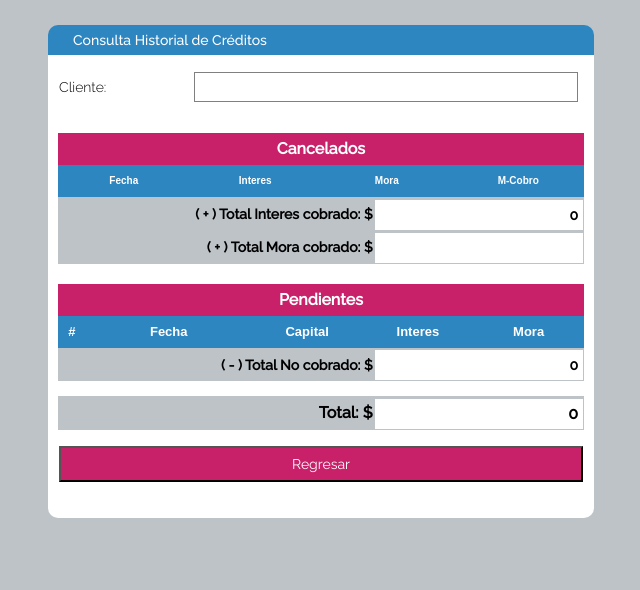
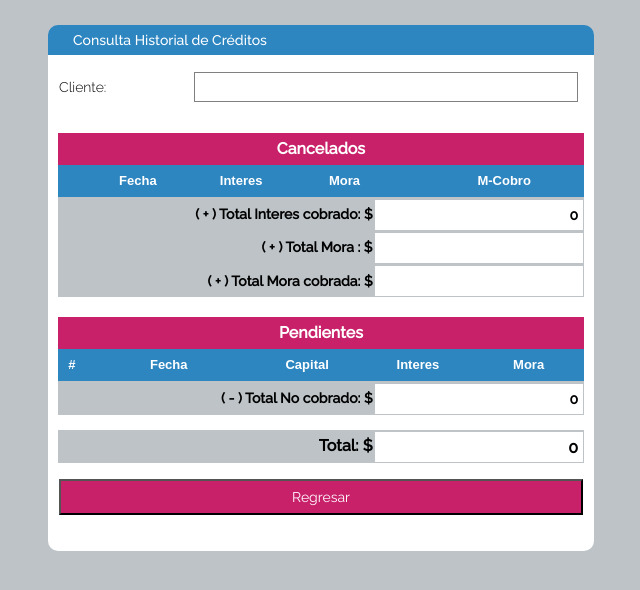
Before and after one commit to lcoronelcosta/sistema_cobros, a CodeIgniter app: page /sistema_permisos/index.php/menu_principal/historial_cliente_det in a window 1280 px wide. Shown: the top 590 px of the page, without its empty margins (319-959 px from the left). Run offline with CodeIgniter, Linux system fonts and the light colour scheme; data that the repository does not hold is empty; some libraries are stand-ins or nearby versions.

Commit message:
Aplica valores mora cobrado en calculo
Aplica valores mora cobrado en calculo

```diff
--- a/application/views/historial_cliente_det.php
+++ b/application/views/historial_cliente_det.php
@@ -127,10 +127,12 @@ date_default_timezone_set('America/Bogota');
 							  	function ( data, type, row ) {
 							  		var total_mora = row["t_mora"];
 									$("#t_mora").val(total_mora);
+									var total_mora_real = row["t_mora_real"];
+									$("#t_mora_real").val(total_mora_real);
 									//*****************************************************************
 							  		//Para llenar el campo total
 							  		//*****************************************************************
-							  		var t_total = parseFloat(parseFloat($("#t_interes").val()) + parseFloat($("#t_mora").val()) - parseFloat($("#t_saldo").val())).toFixed(2);
+							  		var t_total = parseFloat(parseFloat($("#t_interes").val()) + parseFloat($("#t_mora_real").val()) - parseFloat($("#t_saldo").val())).toFixed(2);
 									$("#t_total").val(t_total);
 
 							  		return ("$ " + row["mora"]);
@@ -186,22 +188,18 @@ date_default_timezone_set('America/Bogota');
 							{"data":"fecha_i"},
 							{"render":
 							  	function ( data, type, row ) {
-							  		var total2 = row["t_saldo"];
-									$("#t_saldo").val(total2);
-									//*****************************************************************
-							  		//Para llenar el campo total
-							  		//*****************************************************************
 							  		var t_total = parseFloat(parseFloat($("#t_interes").val()) + parseFloat($("#t_mora").val()) - parseFloat($("#t_saldo").val())).toFixed(2);
 									$("#t_total").val(t_total);
 
 							  		valor_p =  parseFloat(parseFloat(row["valor"]) - parseFloat(row["totalpagado"])).toFixed(2);
 							  		if (valor_p<=0)
 							  		{
+										$("#t_saldo").val("0");
 							  			return ("$ 0");
 							  		}
 							  		else
 							  		{
-
+										$("#t_saldo").val(valor_p);
 							  			return ("$ "+valor_p);
 							  		}
 							  	}
@@ -296,13 +294,13 @@ date_default_timezone_set('America/Bogota');
 						 	<td   style="font-size: 16px;font-weight: 1000;text-align: center">Cancelados</td>
 						</tr>
 					</table>
-					<table class="table-responsive"  id="tabla_cancelados" width="100%" style="font-family:sans-serif; font-size: 10px;text-align: center">
+					<table class="table-responsive"  id="tabla_cancelados" width="100%" style="font-family:sans-serif; font-size: 13px;text-align: center">
 						<thead>
 							<tr style="color:#FFFFFF; background-color: #2E86C1;">
 								<th width="25%">Fecha</th>
-								<th width="25%">Interes</th>
+								<th width="2%">Interes</th>
 								<th width="25%">Mora</th>
-								<th width="35%">M-Cobro</th>
+								<th width="25%">M-Cobro</th>
 							</tr>
 						</thead>
 					</table>
@@ -315,8 +313,14 @@ date_default_timezone_set('America/Bogota');
 
 							<tr>
 								<td style="width: 60%;font-size: 14px;font-weight: 1000;text-align: right;
-    								background-color: #BDC3C7"> ( + ) Total Mora cobrado: $</td>
+    								background-color: #BDC3C7"> ( + ) Total Mora : $</td>
 								<td style="width: 40%;background-color: #BDC3C7"><input type="text" readonly="true" id="t_mora" name="t_mora" required maxlength="45"style="font-size: 14px;font-weight: 1000;text-align: right; height: 30px;width: 100%;line-height: 20px" /></td>
+							</tr>
+
+							<tr>
+								<td style="width: 60%;font-size: 14px;font-weight: 1000;text-align: right;
+    								background-color: #BDC3C7"> ( + ) Total Mora cobrada: $</td>
+								<td style="width: 40%;background-color: #BDC3C7"><input type="text" readonly="true" id="t_mora_real" name="t_mora_real" required maxlength="45"style="font-size: 14px;font-weight: 1000;text-align: right; height: 30px;width: 100%;line-height: 20px" /></td>
 							</tr>
 
 							<tr style="height: 20px"></tr>
```
